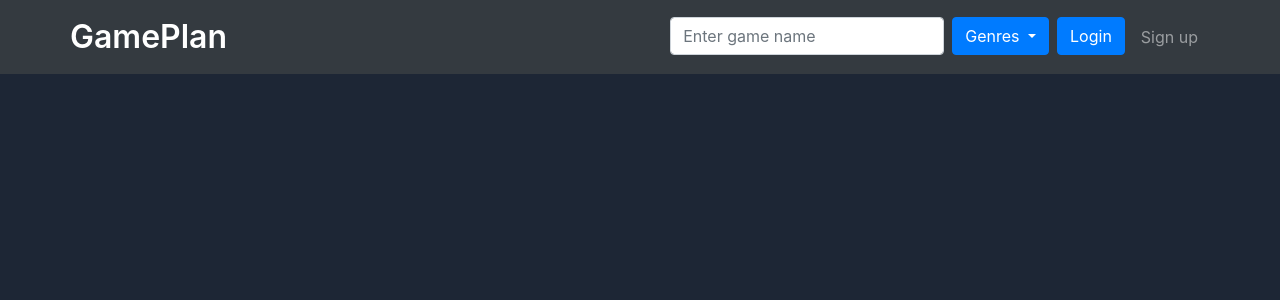
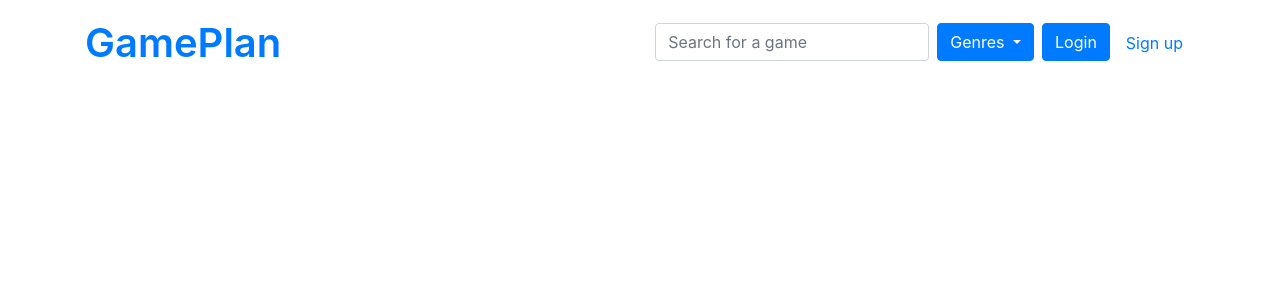
Before and after one commit to SamCarty/GamePlanDjangoWebApp, a Django app: template templates/gameplan/base.html in a window 1280 px wide. Shown: the top 300 px of the page. Run offline with Django 3.2, Linux system fonts and the light colour scheme; the template is opened without the code that fills it, so the values that code supplies are empty; some libraries are stand-ins or nearby versions; some web fonts are replaced.

Commit message:
updated styling

```diff
--- a/static/style.css
+++ b/static/style.css
@@ -1,26 +1,37 @@
 @import url('https://rsms.me/inter/inter.css');
 
 body {
-  font-family: 'Inter', sans-serif;
-  color: lightgray;
-  background-color: #1D2635;
+    font-family: 'Inter', sans-serif;
+    color: white;
 }
 
 h1 {
-  font-weight: 800;
-  font-size: 3em;
+    font-weight: 800;
+    font-size: 3rem;
 }
 
-.remove-padding {
-  padding: 0;
+#brand-name {
+    font-weight: 600;
+    font-size: 2.5rem;
 }
 
 .nav-item {
-  margin-left: 4px;
-  margin-right: 4px;
+    margin: 4px;
 }
 
-#brand-name {
-  font-weight: 600;
-  font-size: 2em;
+.carousel-inner {
+    border-radius: 24px;
 }
+
+.carousel-item h1 {
+    position: absolute;
+    width: 80%;
+    left: 0;
+    right: 0;
+    bottom: 5vh;
+    margin-left: auto;
+    margin-right: auto;
+    text-align: center;
+    font-size: 3vw;
+    text-shadow: 0 0 30px black;
+}
--- a/templates/gameplan/base.html
+++ b/templates/gameplan/base.html
@@ -26,8 +26,8 @@
 </head>
 
 <body>
-<nav class="navbar navbar-expand-lg navbar-dark bg-dark static-top">
-    <div class="container remove-padding">
+<nav class="navbar navbar-expand-lg static-top">
+    <div class="container">
         <a class="navbar-brand" id="brand-name" href="#">GamePlan</a>
         <!-- Toggler for small resolutions -->
         <button class="navbar-toggler" type="button" data-toggle="collapse" data-target="#navbarResponsive"
@@ -39,8 +39,8 @@
             <ul class="navbar-nav ml-auto">
                 <li class="nav-item">
                     <form>
-                        <input type="text" class="form-control input-lg" id="inputGameName"
-                               placeholder="Enter game name">
+                        <input type="search" class="form-control input-lg" id="inputGameName"
+                               placeholder="Search for a game">
                     </form>
                 </li>
                 <li class="nav-item">
@@ -63,7 +63,7 @@
     </div>
 </nav>
 
-<div class="container">
+<div class="container p-0">
     {% block content %}{% endblock content %}
 </div>
 
```
Also changed, not shown: templates/gameplan/index.html (+9 -10 lines).
